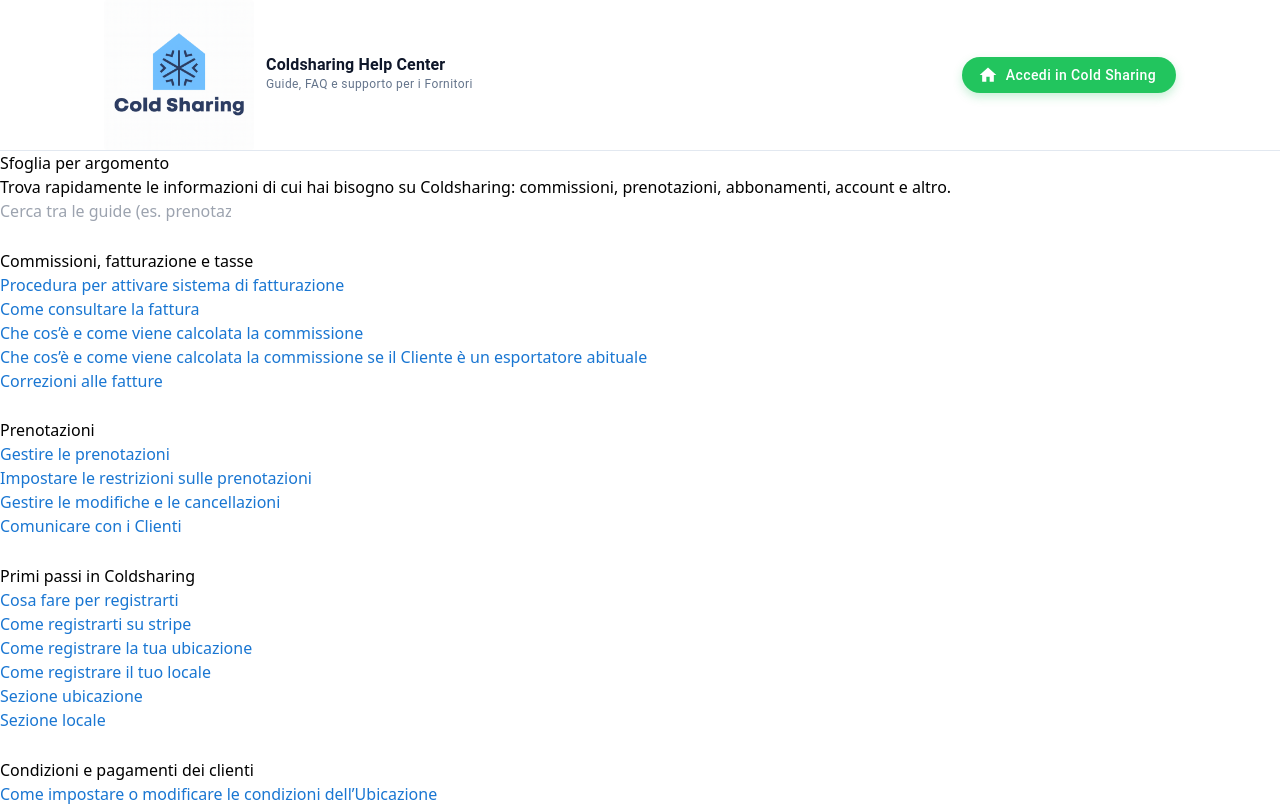
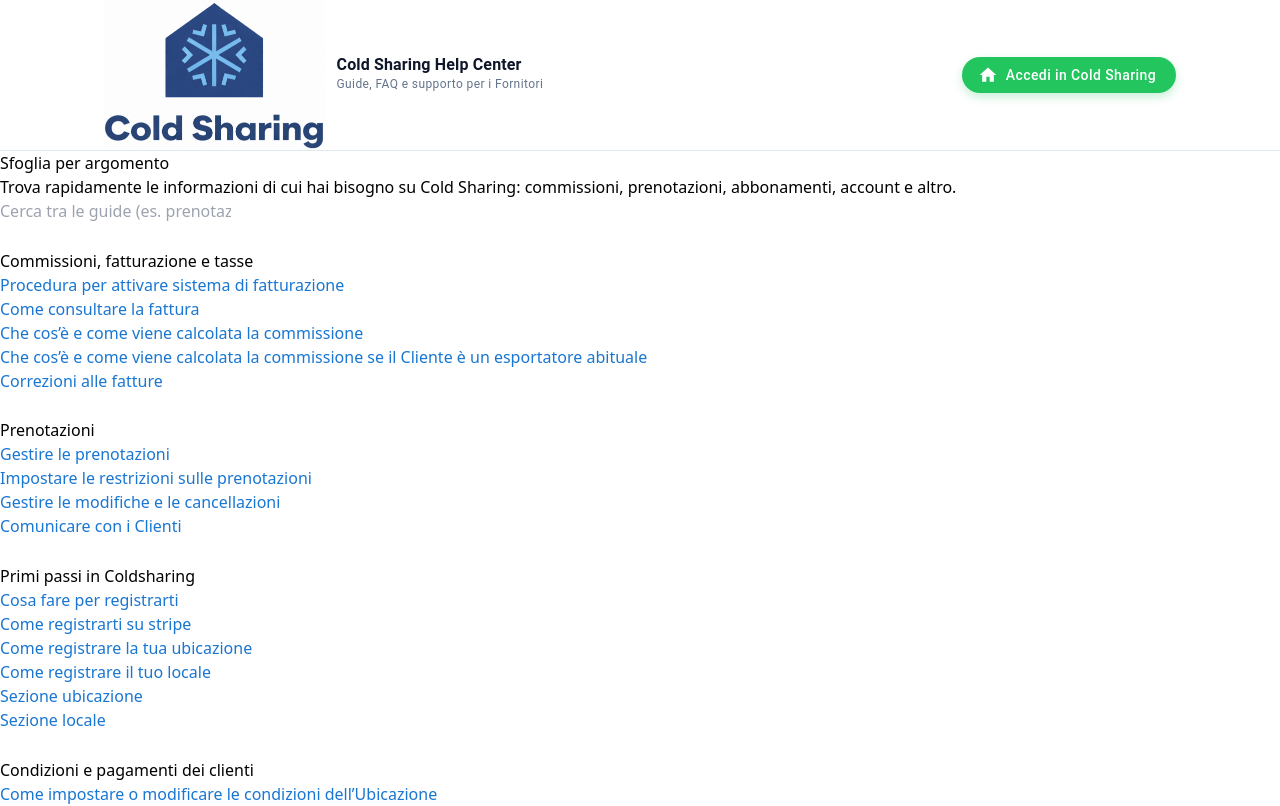
Before and after one commit to claralorusso/coldhsharing, a React (Vite) app: page / in a window 1280 px wide. Shown: the top 806 px of the page. Built offline with nearby package versions, Linux system fonts and the light colour scheme.

Commit message:
feat. bug fix

```diff
--- a/index.html
+++ b/index.html
@@ -4,7 +4,7 @@
     <meta charset="UTF-8" />
     <link rel="icon" type="image/png" href="/cold-sharing-logo.png" />
     <meta name="viewport" content="width=device-width, initial-scale=1.0" />
-    <title>ColdSharing - Come condividere il tuo locale refrigerato</title>
+    <title>Cold Sharing - Come condividere il tuo locale refrigerato</title>
   </head>
 
   <body>
--- a/src/layout/components/topbar.tsx
+++ b/src/layout/components/topbar.tsx
@@ -24,7 +24,7 @@
           {/* Immagine logo */}
           <Box
             component="img"
-            src="/logo.png"
+            src="/logoabout.png"
             alt="Coldsharing"
             sx={{
               height: 150,
@@ -34,7 +34,7 @@
           />
           <Box sx={{ display: "flex", flexDirection: "column" }}>
             <Typography variant="subtitle1" sx={{ fontWeight: 700, lineHeight: 1.2 }}>
-              Coldsharing Help Center
+              Cold Sharing Help Center
             </Typography>
             <Typography
               variant="caption"
--- a/src/pages/abbonamenti/abbonamenti.tsx
+++ b/src/pages/abbonamenti/abbonamenti.tsx
@@ -326,7 +326,7 @@
               attraverso il seguente{" "}
               <a
                 className="text-blue-500"
-                href="https://coldsharingticketing.zohodesk.eu/portal/en/newticket"
+                href="https://coldsharing.zohodesk.eu/portal/it/newticket"
               >
                 link{" "}
               </a>
--- a/src/pages/fatturazione/fatturazione.tsx
+++ b/src/pages/fatturazione/fatturazione.tsx
@@ -65,7 +65,7 @@
                   to="/first-action/manage-sign"
                   className="text-blue-500 underline"
                 >
-                  Primi passi in ColdSharing
+                  Primi passi in Cold Sharing
                 </Link>
               </span>
               ).
@@ -172,7 +172,7 @@
               Il ruolo commerciale potrà essere modificato solo inviando una
               richiesta al servizio clienti attraverso il seguente{" "}
               <Link
-                to="https://coldsharingticketing.zohodesk.eu/portal/en/newticket"
+                to="https://coldsharing.zohodesk.eu/portal/it/newticket"
                 className="text-blue-500 underline"
               >
                 Link
@@ -624,7 +624,7 @@
               contattare il servizio clienti attraverso il seguente{" "}
               <span>
                 <Link
-                  to="https://coldsharingticketing.zohodesk.eu/portal/en/newticket"
+                  to="https://coldsharing.zohodesk.eu/portal/it/newticket"
                   className="text-blue-500 underline"
                 >
                   Link
--- a/src/pages/home.tsx
+++ b/src/pages/home.tsx
@@ -27,7 +27,7 @@
             Sfoglia per argomento
           </h1>
           <p className="text-slate-600 mb-5 text-sm sm:text-base">
-            Trova rapidamente le informazioni di cui hai bisogno su Coldsharing:
+            Trova rapidamente le informazioni di cui hai bisogno su Cold Sharing:
             commissioni, prenotazioni, abbonamenti, account e altro.
           </p>
 
--- a/src/pages/primi-passi/primi-passi.tsx
+++ b/src/pages/primi-passi/primi-passi.tsx
@@ -106,7 +106,7 @@
             attraverso il seguente{" "}
             <a
               className="text-blue-500"
-              href="https://coldsharingticketing.zohodesk.eu/portal/en/newticket"
+              href="https://coldsharing.zohodesk.eu/portal/it/newticket"
             >
               link{" "}
             </a>
```
Also changed, not shown: public/logoabout.png (added).
